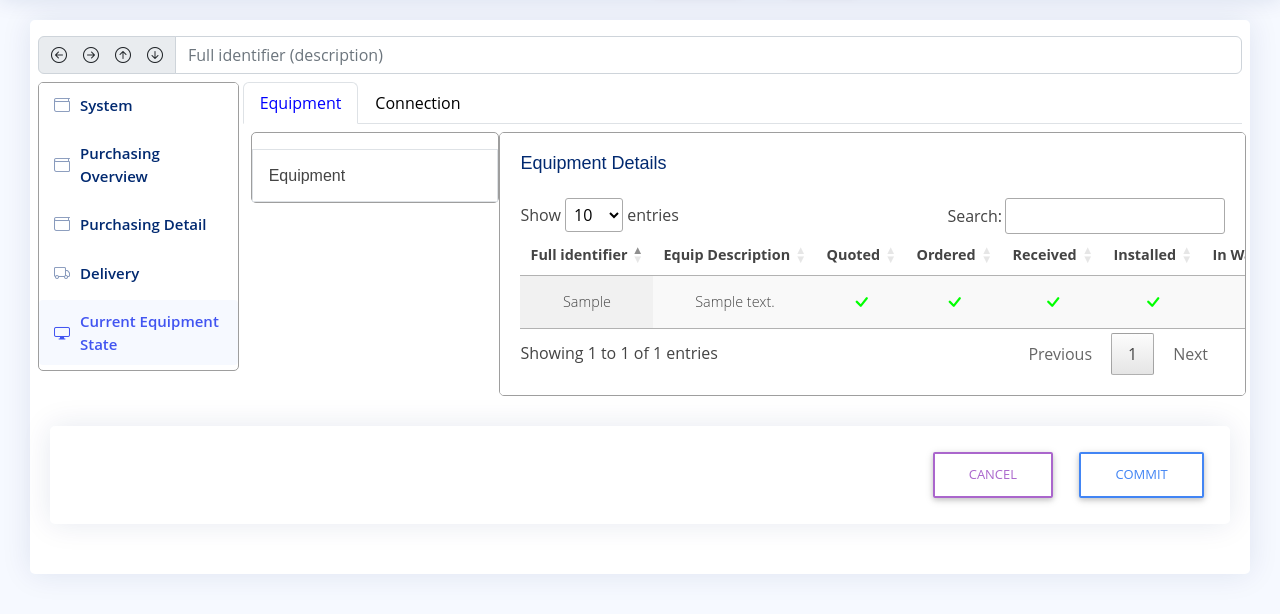
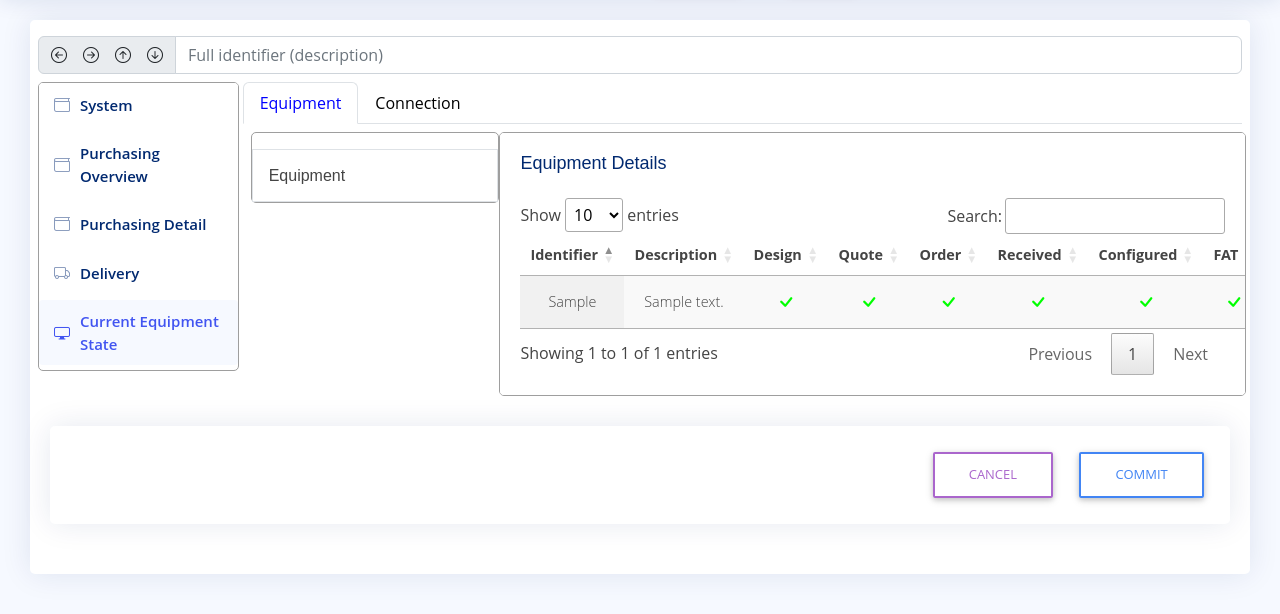
Before and after one commit to pegasus430/system-modeling, a Django app: page /system/state in a window 1280 px wide. Shown: the part 60-674 px from the top of the page. Run offline with Django 4.2, Linux system fonts and the light colour scheme; tables that the repository leaves empty hold one stand-in row (values such as "Sample post"); some libraries are stand-ins or nearby versions.

Commit message:
fix sequence and columns name on system page

```diff
--- a/systemmanagement/static/js/main.js
+++ b/systemmanagement/static/js/main.js
@@ -233,7 +233,7 @@ $(document).ready(function() {
       if(state_equipment_detail.length){
         state_equipment_detail.forEach(element => {
              tableData.push({
-              'full_identifier': element.equipment_full_identifier ,
+              'identifier': element.equipment_full_identifier ,
               'description': element.equipment_description,
               'quoted': element.quote_received,
               'ordered': element.is_ordered,
@@ -252,8 +252,12 @@ $(document).ready(function() {
             data:  tableData ,
             destroy: true,
             columns: [
-              { data: 'full_identifier' },
+              { data: 'identifier' },
               { data: 'description' },
+               {
+                  data: 'design_approved',
+                  render: stateFunction
+                },
                 {
                   data: 'quoted' ,
                   render: stateFunction
@@ -267,18 +271,6 @@ $(document).ready(function() {
                   render: stateFunction
                 },
                 {
-                data: 'installed' ,
-                render: stateFunction
-              },
-              {
-                data: 'in_warranty' ,
-                render: stateFunction
-              },
-              {
-                data: 'design_approved',
-                render: stateFunction
-              },
-              {
                   data: 'configured',
                   render: stateFunction
                 },
@@ -287,10 +279,18 @@ $(document).ready(function() {
                   render: stateFunction
                 },
                 {
+                  data: 'installed' ,
+                  render: stateFunction
+                },
+                {
                   data: 'sat_complete',
                   render: stateFunction },
                 {
                   data: 'commissioning_complete',
+                  render: stateFunction
+                },
+                {
+                  data: 'in_warranty' ,
                   render: stateFunction
                 },
             ]}
@@ -305,7 +305,7 @@ $(document).ready(function() {
       if(state_connection_detail.length){
         state_connection_detail.forEach(element => {
              tableData.push({
-              'full_identifier': element.connection_identifier ,
+              'identifier': element.connection_identifier ,
               'description': element.connection_description,
               'quoted': element.quote_received,
               'ordered': element.is_ordered,
@@ -323,14 +323,18 @@ $(document).ready(function() {
             data:  tableData ,
             destroy: true,
             columns: [
-              { data: 'full_identifier' },
+              { data: 'identifier' },
               { data: 'description' },
+              {
+                  data: 'design_approved',
+                  render: stateFunction
+                },
                 {
                   data: 'quoted' ,
                   render: stateFunction
                 },
                 {
-                data: 'ordered',
+                  data: 'ordered' ,
                   render: stateFunction
                 },
                 {
@@ -338,24 +342,24 @@ $(document).ready(function() {
                   render: stateFunction
                 },
                 {
-                data: 'installed',
+                  data: 'fat_complete',
+                  render: stateFunction
+                },
+                {
+                  data: 'installed' ,
+                  render: stateFunction
+                },
+                {
+                  data: 'sat_complete',
+                  render: stateFunction },
+                {
+                  data: 'commissioning_complete',
                   render: stateFunction
                 },
                 {
                   data: 'in_warranty' ,
-                render: stateFunction},
-              {
-                data: 'design_approved',
-                render: stateFunction },
-              {
-                data: 'fat_complete',
-                render: stateFunction },
-              {
-                data: 'sat_complete' ,
-                render: stateFunction},
-              {
-                data: 'commissioning_complete' ,
-                render: stateFunction},
+                  render: stateFunction
+                },
             ]}
           )
       }
--- a/systemmanagement/static/js/tree_view.js
+++ b/systemmanagement/static/js/tree_view.js
@@ -680,7 +680,7 @@ $(function() {
         if(state_equipment_detail.length){
           state_equipment_detail.forEach(element => {
                tableData.push({
-                'full_identifier': element.equipment_full_identifier ,
+                'identifier': element.equipment_full_identifier ,
                 'description': element.equipment_description,
                 'quoted': element.quote_received,
                 'ordered': element.is_ordered,
@@ -699,8 +699,12 @@ $(function() {
               data:  tableData ,
               destroy: true,
               columns: [
-                { data: 'full_identifier' },
+                { data: 'identifier' },
                 { data: 'description' },
+                {
+                  data: 'design_approved',
+                  render: stateFunction
+                },
                 {
                   data: 'quoted' ,
                   render: stateFunction
@@ -714,18 +718,6 @@ $(function() {
                   render: stateFunction
                 },
                 {
-                data: 'installed' ,
-                render: stateFunction
-              },
-              {
-                data: 'in_warranty' ,
-                render: stateFunction
-              },
-              {
-                data: 'design_approved',
-                render: stateFunction
-              },
-              {
                   data: 'configured',
                   render: stateFunction
                 },
@@ -734,10 +726,18 @@ $(function() {
                   render: stateFunction
                 },
                 {
+                  data: 'installed' ,
+                  render: stateFunction
+                },
+                {
                   data: 'sat_complete',
                   render: stateFunction },
                 {
                   data: 'commissioning_complete',
+                  render: stateFunction
+                },
+                {
+                  data: 'in_warranty' ,
                   render: stateFunction
                 },
               ]}
@@ -766,7 +766,7 @@ $(function() {
         if(state_connection_detail.length){
           state_connection_detail.forEach(element => {
                tableData.push({
-                'full_identifier': element.connection_identifier ,
+                'identifier': element.connection_identifier ,
                 'description': element.connection_description,
                 'quoted': element.quote_received,
                 'ordered': element.is_ordered,
@@ -784,14 +784,18 @@ $(function() {
               data:  tableData ,
               destroy: true,
               columns: [
-                { data: 'full_identifier' },
+                { data: 'identifier' },
                 { data: 'description' },
+                {
+                  data: 'design_approved',
+                  render: stateFunction
+                },
                 {
                   data: 'quoted' ,
                   render: stateFunction
                 },
                 {
-                  data: 'ordered',
+                  data: 'ordered' ,
                   render: stateFunction
                 },
                 {
@@ -799,24 +803,24 @@ $(function() {
                   render: stateFunction
                 },
                 {
-                  data: 'installed',
+                  data: 'fat_complete',
+                  render: stateFunction
+                },
+                {
+                  data: 'installed' ,
+                  render: stateFunction
+                },
+                {
+                  data: 'sat_complete',
+                  render: stateFunction },
+                {
+                  data: 'commissioning_complete',
                   render: stateFunction
                 },
                 {
                   data: 'in_warranty' ,
-                  render: stateFunction},
-                {
-                  data: 'design_approved',
-                  render: stateFunction },
-                {
-                  data: 'fat_complete',
-                  render: stateFunction },
-                {
-                  data: 'sat_complete' ,
-                  render: stateFunction},
-                {
-                  data: 'commissioning_complete' ,
-                  render: stateFunction},
+                  render: stateFunction
+                },
               ]}
             )
         }
--- a/systemmanagement/templates/system_delivery.html
+++ b/systemmanagement/templates/system_delivery.html
@@ -102,8 +102,8 @@
                                   <table class="display nowrap custom_datatable text-center" id='delivery_equipment_type_table'>
                                     <thead class="text-center">
                                       <tr>
-                                        <th>Full identifier</th>
-                                        <th>Equip Description</th>
+                                        <th>Identifier</th>
+                                        <th>Description</th>
                                         <th>Manufacturer</th>
                                         <th>PO Reference</th>
                                         <th>PO Date</th>
@@ -146,7 +146,7 @@
                                     <thead class="text-center">
                                       <tr>
                                         <th>Location identifier</th>
-                                        <th>Connection Description</th>
+                                        <th>Description</th>
                                         <th>PO Reference</th>
                                         <th>PO Date</th>
                                         <th>Due Date</th>
--- a/systemmanagement/templates/system_purchasing_detail.html
+++ b/systemmanagement/templates/system_purchasing_detail.html
@@ -105,8 +105,8 @@
                                   <table class="display nowrap custom_datatable text-center" id='purchasing_detail_equipment_type_table'>
                                     <thead class="text-center">
                                       <tr>
-                                        <th>Full identifier</th>
-                                        <th>Equip Description</th>
+                                        <th>Identifier</th>
+                                        <th>Description</th>
                                         <th>Manufacturer</th>
                                         <th>Model</th>
                                         <th>Quote Reference</th>
@@ -152,7 +152,7 @@
                                     <thead class="text-center">
                                       <tr>
                                         <th>Location identifier</th>
-                                        <th>Connection Description</th>
+                                        <th>Description</th>
                                         <th>Quote Reference</th>
                                         <th>Leadtime(Days)</th>
                                         <th>PO Date</th>
--- a/systemmanagement/templates/system_state.html
+++ b/systemmanagement/templates/system_state.html
@@ -100,18 +100,18 @@
                                   <table class="display nowrap custom_datatable text-center" id='state_equipment_table'>
                                     <thead class="text-center">
                                       <tr>
-                                        <th>Full identifier</th>
-                                        <th>Equip Description</th>
-                                        <th>Quoted</th>
-                                        <th>Ordered</th>
+                                        <th>Identifier</th>
+                                        <th>Description</th>
+                                        <th>Design</th>
+                                        <th>Quote</th>
+                                        <th>Order</th>
                                         <th>Received</th>
+                                        <th>Configured</th>
+                                        <th>FAT</th>
                                         <th>Installed</th>
-                                        <th>In Warranty</th>
-                                        <th>Design approved</th>
-                                        <th>Configured</th>
-                                        <th>Fat_complete</th>
-                                        <th>Sat_complete</th>
-                                        <th>Commissioning_complete</th>
+                                        <th>SAT</th>
+                                        <th>Operation</th>
+                                        <th>Warranty</th>
                                       </tr>
                                     </thead>
                                     <tbody class="text-center">
@@ -146,17 +146,17 @@
                                   <table class="display nowrap custom_datatable text-center" id='state_connection_table'>
                                     <thead class="text-center">
                                       <tr>
-                                          <th>Full identifier</th>
-                                          <th>Connection Description</th>
-                                          <th>Quoted</th>
-                                          <th>Ordered</th>
-                                          <th>Received</th>
-                                          <th>Installed</th>
-                                          <th>In Warranty</th>
-                                          <th>Design approved</th>
-                                          <th>Fat_complete</th>
-                                          <th>Sat_complete</th>
-                                          <th>Commissioning_complete</th>
+                                        <th>Identifier</th>
+                                        <th>Description</th>
+                                        <th>Design</th>
+                                        <th>Quote</th>
+                                        <th>Order</th>
+                                        <th>Received</th>
+                                        <th>FAT</th>
+                                        <th>Installed</th>
+                                        <th>SAT</th>
+                                        <th>Operation</th>
+                                        <th>Warranty</th>
                                       </tr>
                                     </thead>
                                     <tbody class="text-center">
```
Lines whose indentation alone changed are shown as unchanged.
